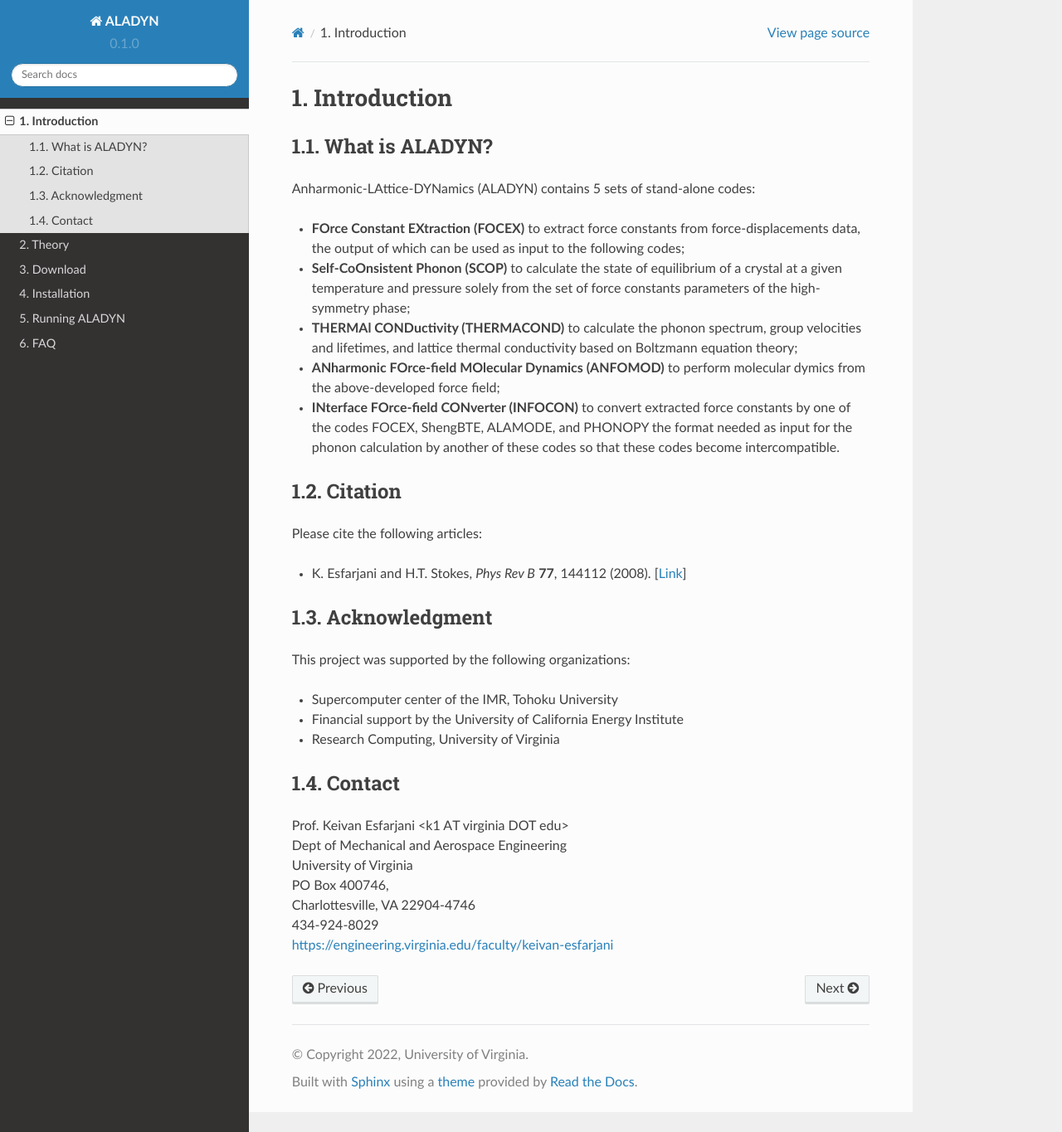
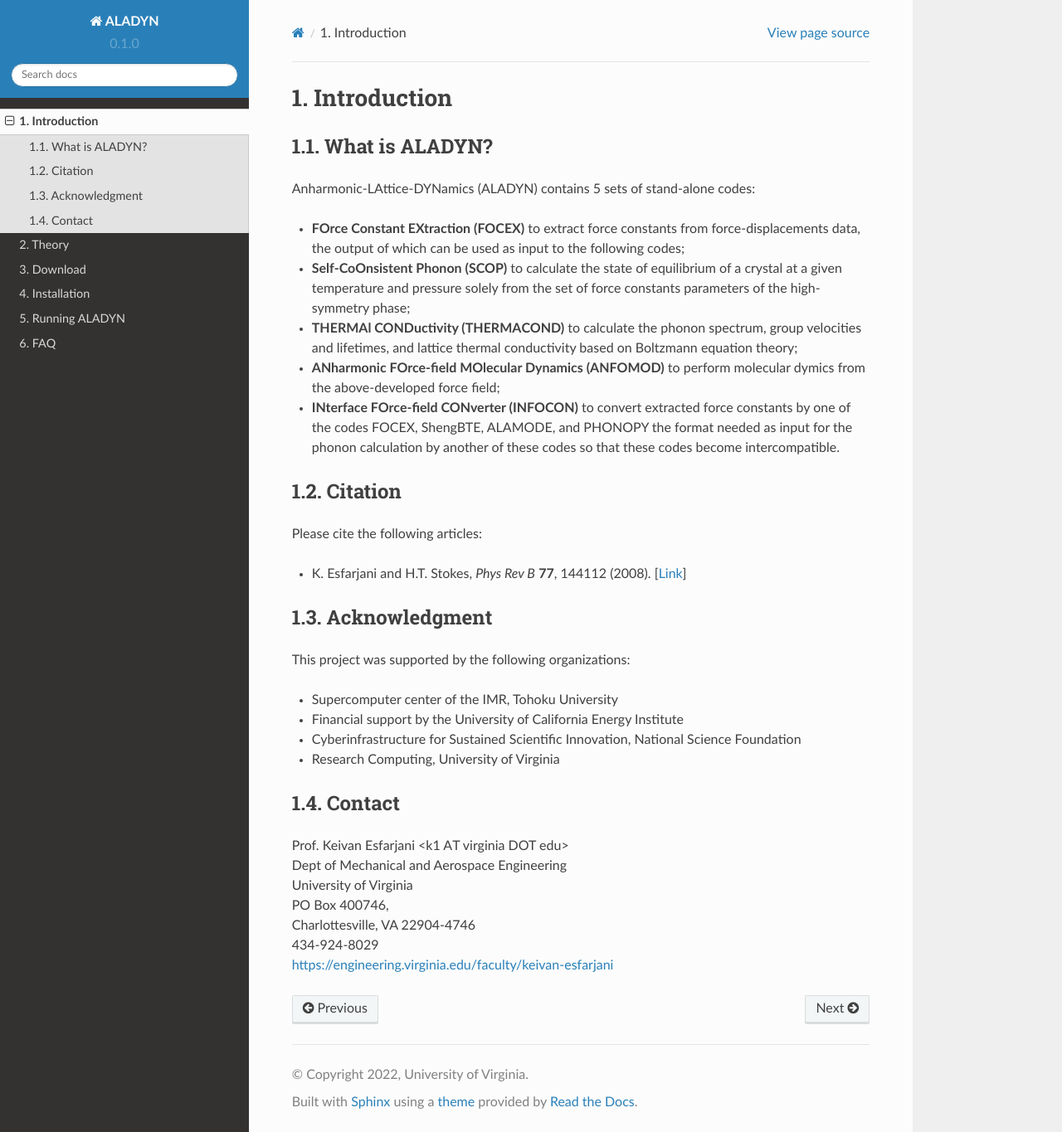
Before and after one commit to KeivanS/Anharmonic-lattice-dynamics, a Sphinx documentation site: the page built from docs/source/intro.rst, in a window 1280 px wide and 1365 px high. Shown: the whole window at 83% size. Built offline with Sphinx 7.4.7 and the Read the Docs theme 2.0.0, drawn with Linux system fonts in a browser that asks for light colours.

Commit message:
more docs

```diff
--- a/docs/source/intro.rst
+++ b/docs/source/intro.rst
@@ -27,6 +27,7 @@ This project was supported by the following organizations:
 
 * Supercomputer center of the IMR, Tohoku University
 * Financial support by the University of California Energy Institute
+* Cyberinfrastructure for Sustained Scientific Innovation, National Science Foundation
 * Research Computing, University of Virginia
 
 Contact
```
